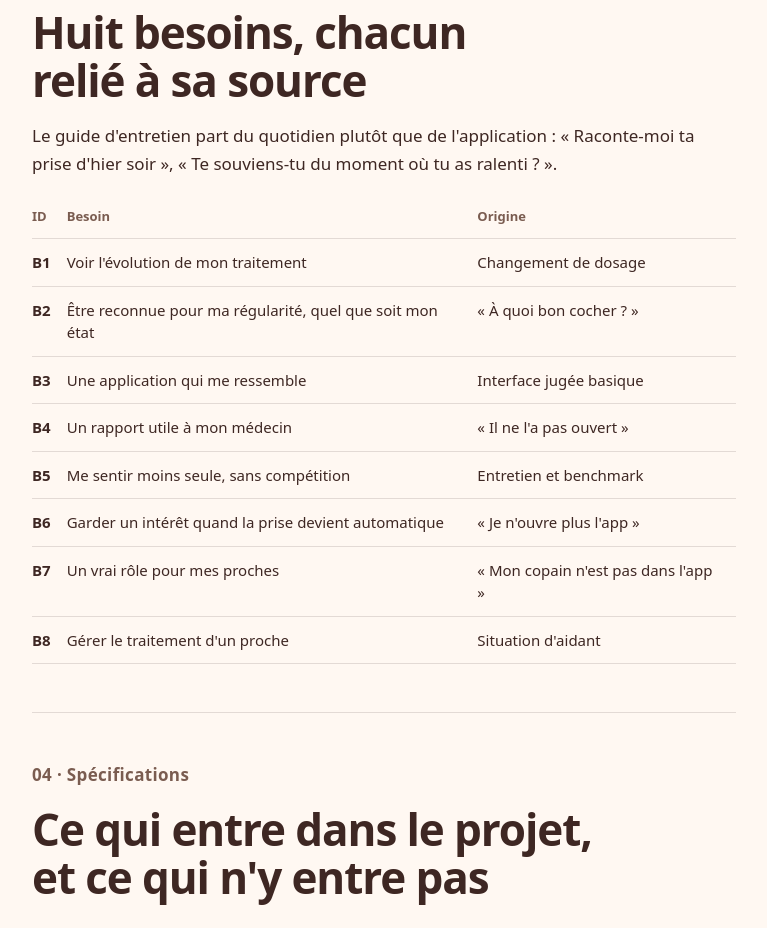
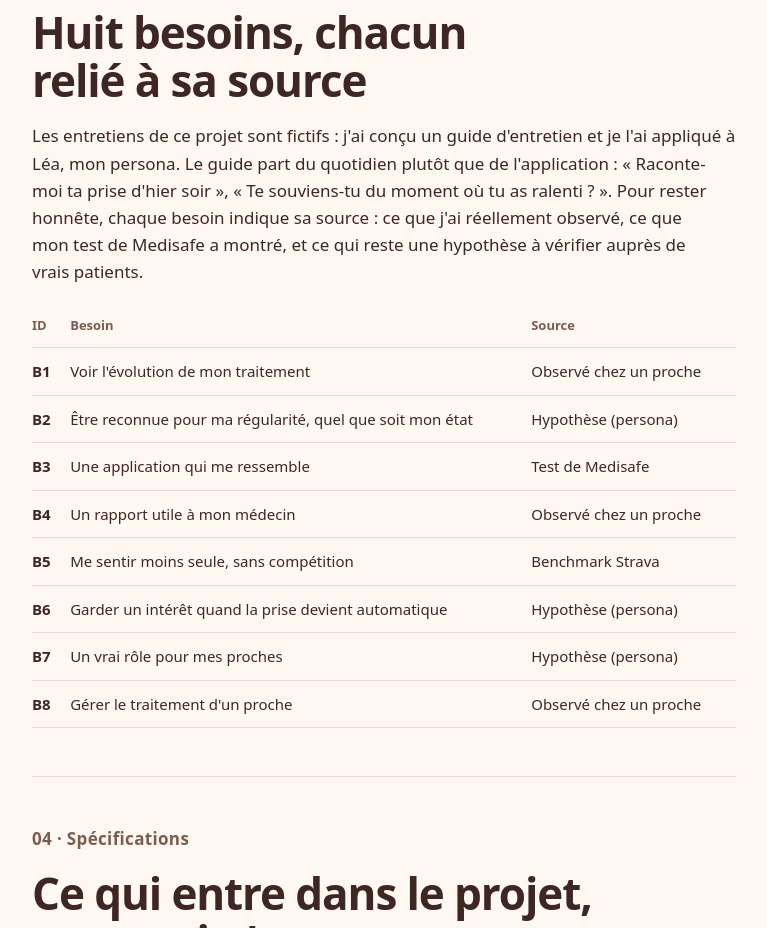
Before and after one commit to Mariam-project/portfolio, a plain HTML site: page meditrack.html in a window 1280 px wide. Shown: the part 3140-4068 px from the top of the page, without its empty margins (264-1031 px from the left). Drawn offline with Linux system fonts and the light colour scheme.

Commit message:
MediTrack : besoins sourcés, entretiens présentés comme fictifs
Co-Authored-By: Claude Opus 5.5 <noreply@anthropic.com>
Claude-Session: https://claude.ai/code/session_015nzzn4CJSdmHW8GwD7fvDw

```diff
--- a/meditrack.html
+++ b/meditrack.html
@@ -100,19 +100,19 @@
         <section class="chapter reveal" id="besoins">
           <p class="label">03 · Besoins</p>
           <h2 class="l">Huit besoins, chacun relié à sa source</h2>
-          <p>Le guide d'entretien part du quotidien plutôt que de l'application : « Raconte-moi ta prise d'hier soir », « Te souviens-tu du moment où tu as ralenti ? ».</p>
+          <p>Les entretiens de ce projet sont fictifs : j'ai conçu un guide d'entretien et je l'ai appliqué à Léa, mon persona. Le guide part du quotidien plutôt que de l'application : « Raconte-moi ta prise d'hier soir », « Te souviens-tu du moment où tu as ralenti ? ». Pour rester honnête, chaque besoin indique sa source : ce que j'ai réellement observé, ce que mon test de Medisafe a montré, et ce qui reste une hypothèse à vérifier auprès de vrais patients.</p>
           <div class="table">
             <table>
-              <thead><tr><th>ID</th><th>Besoin</th><th>Origine</th></tr></thead>
+              <thead><tr><th>ID</th><th>Besoin</th><th>Source</th></tr></thead>
               <tbody>
-                <tr><td>B1</td><td>Voir l'évolution de mon traitement</td><td>Changement de dosage</td></tr>
-                <tr><td>B2</td><td>Être reconnue pour ma régularité, quel que soit mon état</td><td>« À quoi bon cocher ? »</td></tr>
-                <tr><td>B3</td><td>Une application qui me ressemble</td><td>Interface jugée basique</td></tr>
-                <tr><td>B4</td><td>Un rapport utile à mon médecin</td><td>« Il ne l'a pas ouvert »</td></tr>
-                <tr><td>B5</td><td>Me sentir moins seule, sans compétition</td><td>Entretien et benchmark</td></tr>
-                <tr><td>B6</td><td>Garder un intérêt quand la prise devient automatique</td><td>« Je n'ouvre plus l'app »</td></tr>
-                <tr><td>B7</td><td>Un vrai rôle pour mes proches</td><td>« Mon copain n'est pas dans l'app »</td></tr>
-                <tr><td>B8</td><td>Gérer le traitement d'un proche</td><td>Situation d'aidant</td></tr>
+                <tr><td>B1</td><td>Voir l'évolution de mon traitement</td><td>Observé chez un proche</td></tr>
+                <tr><td>B2</td><td>Être reconnue pour ma régularité, quel que soit mon état</td><td>Hypothèse (persona)</td></tr>
+                <tr><td>B3</td><td>Une application qui me ressemble</td><td>Test de Medisafe</td></tr>
+                <tr><td>B4</td><td>Un rapport utile à mon médecin</td><td>Observé chez un proche</td></tr>
+                <tr><td>B5</td><td>Me sentir moins seule, sans compétition</td><td>Benchmark Strava</td></tr>
+                <tr><td>B6</td><td>Garder un intérêt quand la prise devient automatique</td><td>Hypothèse (persona)</td></tr>
+                <tr><td>B7</td><td>Un vrai rôle pour mes proches</td><td>Hypothèse (persona)</td></tr>
+                <tr><td>B8</td><td>Gérer le traitement d'un proche</td><td>Observé chez un proche</td></tr>
               </tbody>
             </table>
           </div>
```
Also changed, not shown: index.html (+1 -1 lines).
